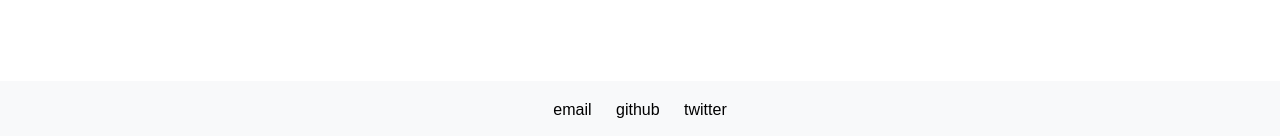
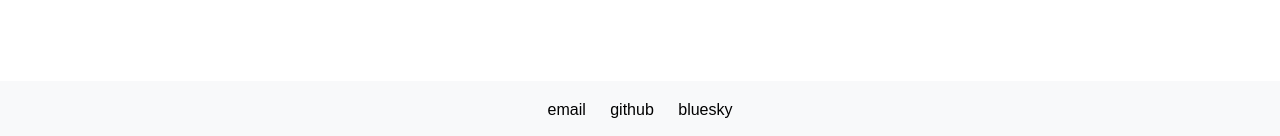
Before and after one commit to Matt-Tarduno/Matt-Tarduno.github.io, a Jekyll site: the page mobile/index.html, which Jekyll copies as it is, in a window 1280 px wide. Shown: the part 1326-1462 px from the top of the page. Built offline with Jekyll 4.4.1, drawn with Linux system fonts in a browser that asks for light colours.

Commit message:
Update index.html

```diff
--- a/mobile/index.html
+++ b/mobile/index.html
@@ -137,7 +137,7 @@
       <ul>
         <li><a href="mailto:tarduno@uic.edu">email</a></li>
         <li><a href="https://github.com/Matt-Tarduno" target="_blank">github</a></li>
-        <li><a href="https://twitter.com/matttarduno" target="_blank">twitter</a></li>
+        <li><a href="https://bsky.app/profile/tarduno.bsky.social" target="_blank">bluesky</a></li>
       </ul>
     </footer>
   </body>
```
